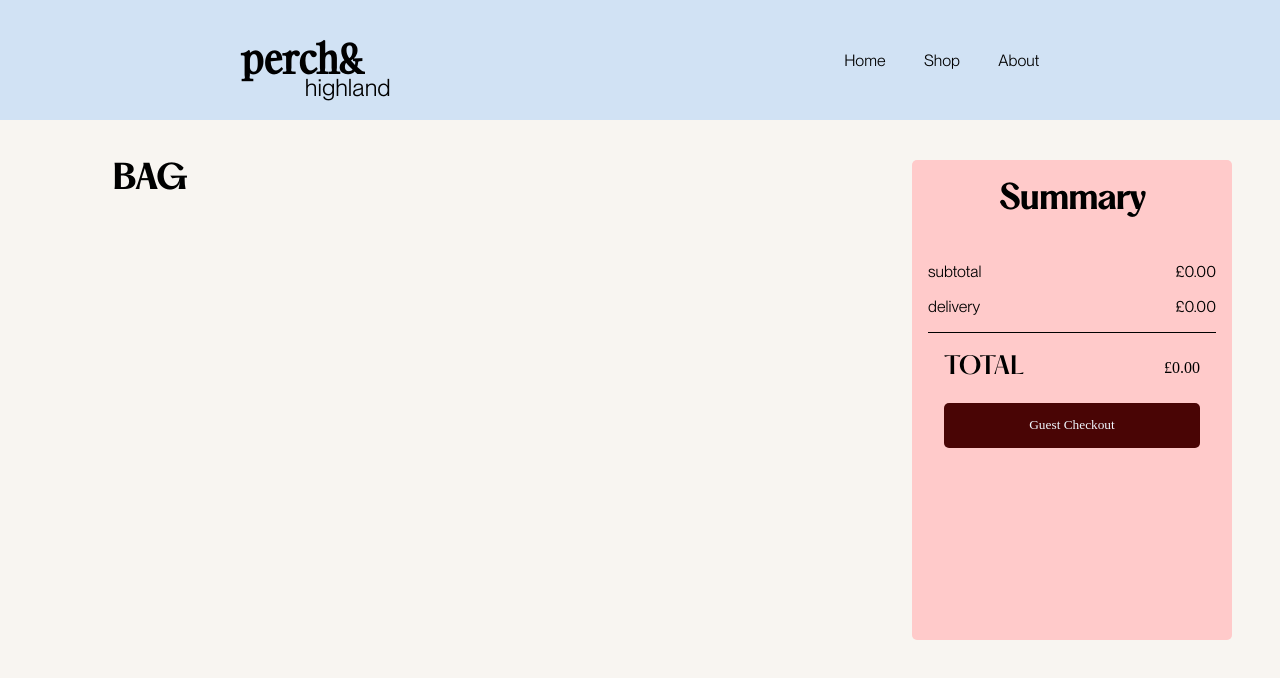
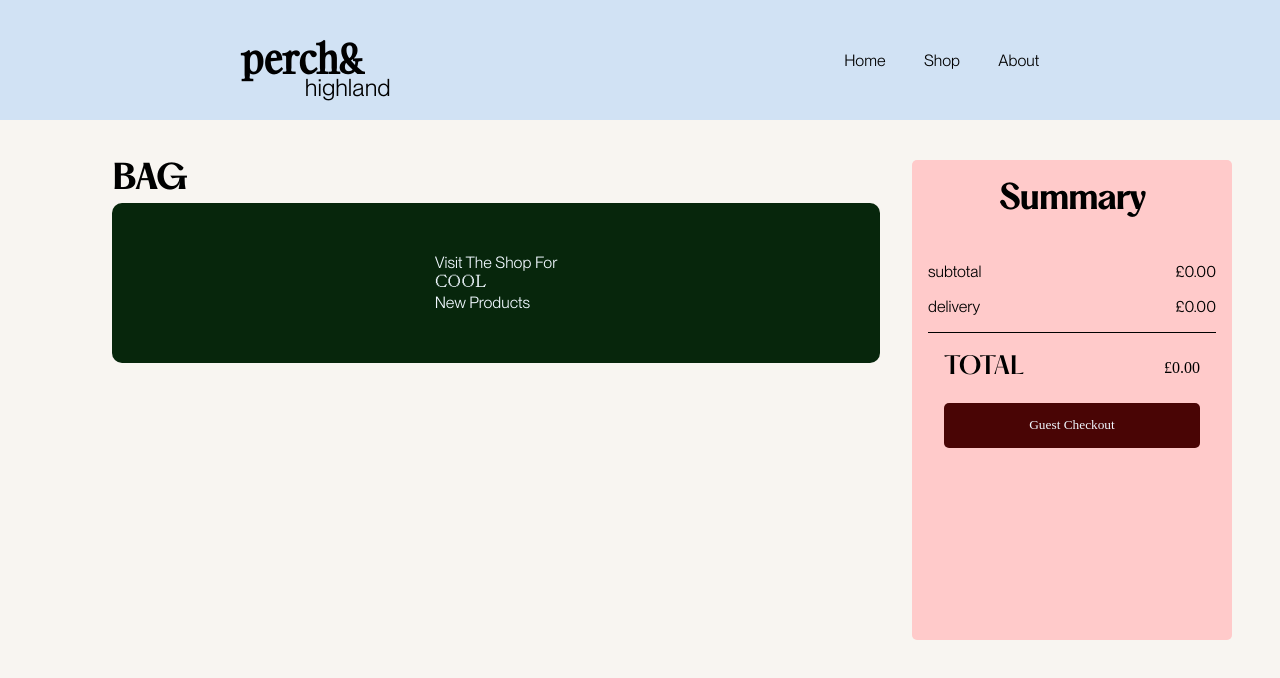
Before and after one commit to brian-david4/furniture-shop, a React (Vite) app in the folder furniture/: page /checkout in a window 1280 px wide. Shown: the top 678 px of the page. Built offline with nearby package versions, Linux system fonts and the light colour scheme; the HTML template or start-up script is replaced by a standard one; a web font is replaced by a local one.

Commit message:
Message renders when no items in cart

```diff
--- a/furniture/src/Pages/CheckoutPage/Checkout.module.css
+++ b/furniture/src/Pages/CheckoutPage/Checkout.module.css
@@ -27,3 +27,33 @@
   line-height: 0%;
   user-select: none;
 }
+.noCartItems {
+  height: 20vh;
+  width: 100%;
+  border-radius: 10px;
+  color: aliceblue;
+  background-color: rgb(7, 38, 12);
+  font-family: "Neue Montreal Book";
+  display: flex;
+  flex-direction: column;
+  align-items: center;
+  justify-content: center;
+  text-transform: capitalize;
+}
+.cool {
+  position: relative;
+  display: block;
+  font-family: "Mondwest";
+  font-size: 1.2rem;
+}
+.cool:hover > .ltr {
+  transform: translateY(-10%);
+  letter-spacing: 1.5rem;
+}
+.ltr {
+  position: relative;
+  display: inline-block;
+  min-width: 0.3rem;
+  transition: letter-spacing 250ms,
+    transform 250ms cubic-bezier(0.45, 0, 0.55, 1);
+}
--- a/furniture/src/Pages/CheckoutPage/CheckoutPage.tsx
+++ b/furniture/src/Pages/CheckoutPage/CheckoutPage.tsx
@@ -7,6 +7,8 @@ import SummaryBox from "../../Components/SummaryBox/SummaryBox";
 
 const CheckoutPage = () => {
   const cart = useContext(CartContext);
+  const cartLengthZero = cart.getTotalCartQuantity() > 0 ? false : true;
+
   return (
     <>
       <CheckoutNavbar />
@@ -14,6 +16,40 @@ const CheckoutPage = () => {
         <div className={styles.bagSummaryFlex}>
           <div className={styles.bag}>
             <h1 className={styles.bagTitle}>BAG</h1>
+            {cartLengthZero && (
+              <div className={styles.noCartItems}>
+                <div>
+                  visit the shop for
+                  <div className={styles.cool}>
+                    <span
+                      style={{ transitionDelay: "0s" }}
+                      className={styles.ltr}
+                    >
+                      c
+                    </span>
+                    <span
+                      style={{ transitionDelay: "0.05s" }}
+                      className={styles.ltr}
+                    >
+                      o
+                    </span>
+                    <span
+                      style={{ transitionDelay: "0.1s" }}
+                      className={styles.ltr}
+                    >
+                      o
+                    </span>
+                    <span
+                      style={{ transitionDelay: "0.15s" }}
+                      className={styles.ltr}
+                    >
+                      l
+                    </span>
+                  </div>
+                  <span>new</span> products
+                </div>
+              </div>
+            )}
             {cart.items.map((cartItem, idx) => (
               <BagItem
                 key={idx}
```
